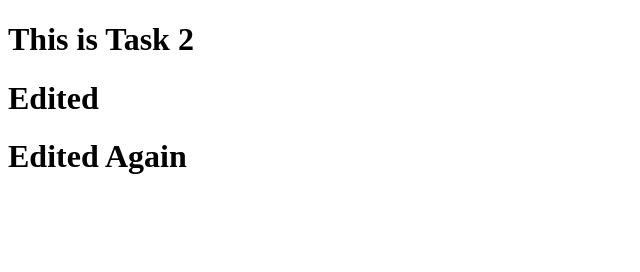
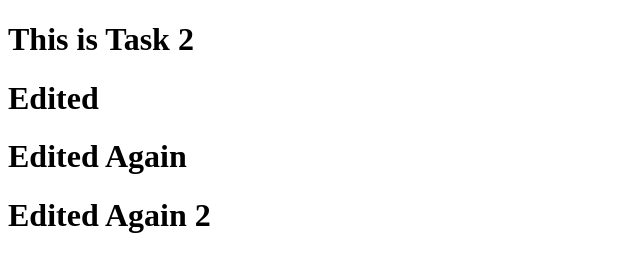
Before and after one commit to SucharithaSathupalli01/030724, a plain HTML site: page index.html in a window 1280 px wide. Shown: the whole page, without its empty margins (0-640 px from the left). Drawn offline with Linux system fonts and the light colour scheme.

Commit message:
Update index.html

```diff
--- a/index.html
+++ b/index.html
@@ -9,5 +9,6 @@
     <h1> This is Task 2 </h1>
     <h1> Edited </h1>
     <h1> Edited Again</h1>
+    <h1> Edited Again 2 </h1>
 </body>
 </html>
```
